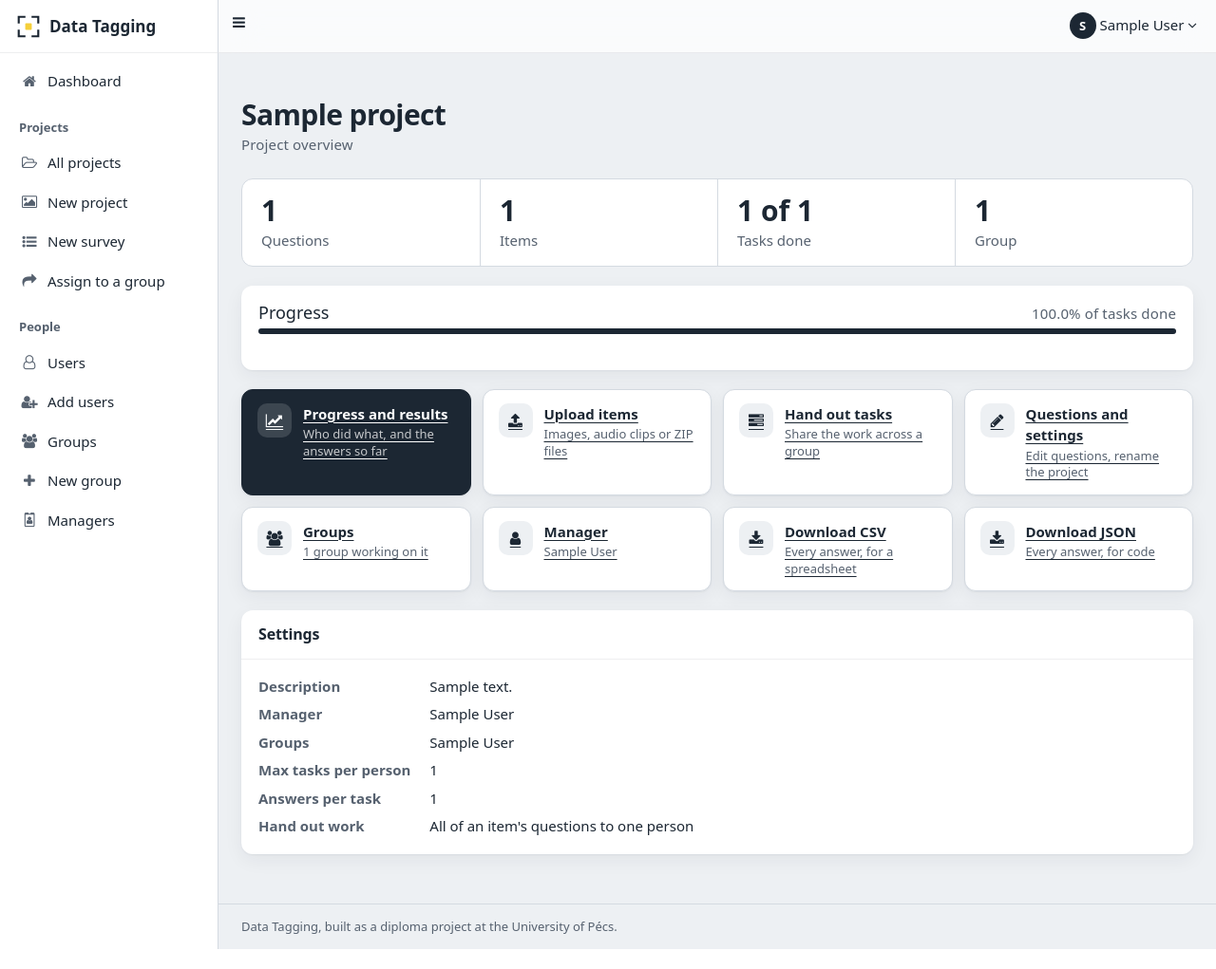
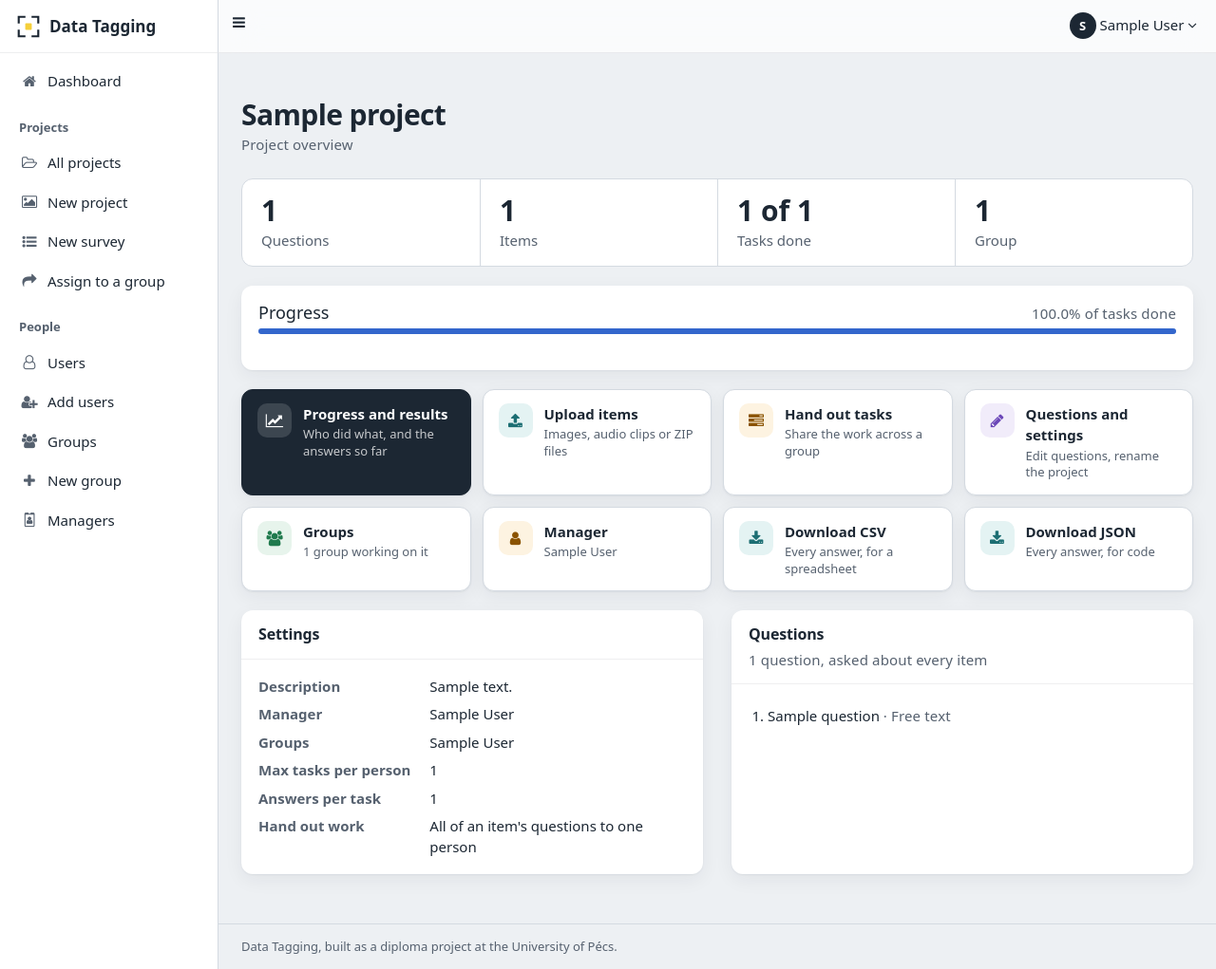
Before and after one commit to baselnasser99/Data-Tagging-Application, a Flask app: page /admin/project/1/dashboard in a window 1280 px wide. Shown: the whole page at 95% size. Before the commit the page ends 1000 px from the top, so only its background shows below. Run offline with Flask 3, Linux system fonts and the light colour scheme; a user stored in the database is signed in; tables that the repository leaves empty hold one stand-in row (values such as "Sample post"); some libraries are stand-ins or nearby versions.

Commit message:
Colour accents, and a project page without the stretched Settings card
- One calm accent blue (#3366CC) for progress bars; finished work turns
  green (a whole project, a person's row on the progress page, a member's
  own tasks). Both pass the colour checks: readable on white and told
  apart under colour-blindness, and always next to a word.
- Tile icons sit on soft tints by kind: blue projects, violet questions
  and surveys, green people, amber handing out work, teal files in or out.
  The main tile stays dark.
- Tile text was underlined like a plain link; it isn't any more.
- A project's page shows Settings and its Questions side by side instead
  of one full-width Settings card with mostly empty space.

```diff
--- a/application/static/css/app.css
+++ b/application/static/css/app.css
@@ -30,6 +30,15 @@
   --warning: #8A5300;
   --warning-bg: #FDF3E1;
   --info-bg: #E8EEF6;
+  /* Accents: one calm blue for progress and charts, plus soft tints that tell the kinds of
+     action apart. Colour always sits next to a word, never carries meaning alone. */
+  --accent: #3366CC;
+  --accent-soft: #EBF1FB;
+  --tint-blue: #EBF1FB;   --tint-blue-ink: #3366CC;
+  --tint-green: #E7F4EC;  --tint-green-ink: #1F7A4D;
+  --tint-amber: #FDF3E1;  --tint-amber-ink: #8A5300;
+  --tint-violet: #F1ECFA; --tint-violet-ink: #6B47B8;
+  --tint-teal: #E4F3F3;   --tint-teal-ink: #1C6E73;
   --radius-sm: 4px;
   --radius: 6px;
 }
@@ -404,7 +413,9 @@ select.form-control { padding-top: 6px; padding-bottom: 6px; }
 .badge.bg-blue, .badge.bg-aqua, .label-primary, .label-info { background: var(--info-bg) !important; color: var(--ink) !important; }
 
 .progress { background: var(--canvas); border-radius: 3px; box-shadow: none; height: 8px; }
-.progress-bar, .progress-bar[class*="bg-"], .progress-bar-success, .progress-bar-primary { background: var(--ink) !important; box-shadow: none; }
+.progress-bar, .progress-bar[class*="bg-"], .progress-bar-success, .progress-bar-primary { background: var(--accent) !important; box-shadow: none; }
+/* Finished work turns green: a whole project, a person's share, your own tasks */
+.state-done .progress-bar, .progress.is-done .progress-bar { background: var(--success) !important; }
 
 /* colored text helpers used for icons */
 .text-blue, .text-aqua, .text-light-blue { color: var(--ink) !important; }
@@ -522,7 +533,7 @@ select.form-control { padding-top: 6px; padding-bottom: 6px; }
 
 /* Action tiles: big, easy targets that fill the row instead of a strip of small buttons */
 .action-tiles { display: grid; grid-template-columns: repeat(auto-fill, minmax(210px, 1fr)); gap: 12px; margin-bottom: 20px; }
-.action-tile { display: flex; gap: 12px; align-items: flex-start; padding: 14px 16px; background: var(--surface);
+.action-tile { text-decoration: none; display: flex; gap: 12px; align-items: flex-start; padding: 14px 16px; background: var(--surface);
   border-radius: var(--radius); box-shadow: var(--shadow-card, none); border: 1px solid var(--line); color: var(--ink); }
 .action-tile:hover, .action-tile:focus { color: var(--ink); text-decoration: none; border-color: var(--line-strong); }
 .action-tile:focus-visible { outline: 3px solid var(--marker); outline-offset: 2px; }
@@ -531,9 +542,14 @@ select.form-control { padding-top: 6px; padding-bottom: 6px; }
 .action-tile-text { display: flex; flex-direction: column; gap: 2px; min-width: 0; }
 .action-tile-text > strong { font-size: 15px; }
 .action-tile-text > span { color: var(--muted); font-size: 13px; line-height: 1.35; }
+.tone-blue .action-tile-icon { background: var(--tint-blue); color: var(--tint-blue-ink); }
+.tone-green .action-tile-icon { background: var(--tint-green); color: var(--tint-green-ink); }
+.tone-amber .action-tile-icon { background: var(--tint-amber); color: var(--tint-amber-ink); }
+.tone-violet .action-tile-icon { background: var(--tint-violet); color: var(--tint-violet-ink); }
+.tone-teal .action-tile-icon { background: var(--tint-teal); color: var(--tint-teal-ink); }
 .action-tile-primary { background: var(--ink); border-color: var(--ink); color: #fff; }
 .action-tile-primary:hover, .action-tile-primary:focus { color: #fff; border-color: var(--ink); }
-.action-tile-primary .action-tile-icon { background: rgba(255, 255, 255, 0.14); }
+.action-tile-primary .action-tile-icon { background: rgba(255, 255, 255, 0.14); color: #fff; }
 .action-tile-primary .action-tile-text > span { color: rgba(255, 255, 255, 0.75); }
 @media (hover: hover) { .action-tile { transition: transform 100ms ease-out, box-shadow 150ms; }
   .action-tile:hover { transform: translateY(-1px); box-shadow: 0 6px 18px rgba(28, 39, 51, 0.10); } }
--- a/application/templates/admin/my_projects.html
+++ b/application/templates/admin/my_projects.html
@@ -31,8 +31,8 @@
 
 	<div class="action-tiles">
 		{{ tile(url_for('annotation_admin.create_annotation_project'), "picture-o", "New project", "Images or audio, shared across a team", primary=True) }}
-		{{ tile(url_for('admin.create_project'), "list-ul", "New survey", "Everyone answers every question") }}
-		{{ tile(url_for('groups.assign_project_to_group'), "share", "Assign to a group", "Give one of your projects to a group") }}
+		{{ tile(url_for('admin.create_project'), "list-ul", "New survey", "Everyone answers every question", tone="violet") }}
+		{{ tile(url_for('groups.assign_project_to_group'), "share", "Assign to a group", "Give one of your projects to a group", tone="amber") }}
 	</div>
 
 	<h2 class="section-title">Your projects</h2>
--- a/application/templates/admin/project_dashboard.html
+++ b/application/templates/admin/project_dashboard.html
@@ -57,32 +57,34 @@
             {{ tile(url_for('annotation_admin.view_annotation_project', project_id=project.id), "line-chart", "Progress and results",
                     "Who did what, and the answers so far", primary=True) }}
             {{ tile(url_for('annotation_admin.upload_images', project_id=project.id), "upload", "Upload items",
-                    "Images, audio clips or ZIP files") }}
+                    "Images, audio clips or ZIP files", tone="teal") }}
             {{ tile(url_for('annotation_admin.generate_annotation_tasks', project_id=project.id), "tasks", "Hand out tasks",
-                    "Share the work across a group") }}
+                    "Share the work across a group", tone="amber") }}
             {% endif %}
             {{ tile(url_for('manager.edit_project_questions', project_id=project.id), "pencil", "Questions and settings",
-                    "Edit questions, rename the project", primary=not project.is_annotation_project) }}
+                    "Edit questions, rename the project", primary=not project.is_annotation_project, tone="violet") }}
             {{ tile(url_for('manager.project_groups', project_id=project.id), "users", "Groups",
-                    plural(assigned_groups|length, "group") ~ " working on it") }}
+                    plural(assigned_groups|length, "group") ~ " working on it", tone="green") }}
             {{ tile(url_for('manager.project_admins', project_id=project.id), "user", "Manager",
-                    project_admins[0].user.full_name if project_admins else "No manager yet") }}
+                    project_admins[0].user.full_name if project_admins else "No manager yet", tone="amber") }}
             {% if project.is_annotation_project %}
             {{ tile(url_for('annotation_admin.export_project', project_id=project.id, file_format='csv'), "download", "Download CSV",
-                    "Every answer, for a spreadsheet") }}
+                    "Every answer, for a spreadsheet", tone="teal") }}
             {{ tile(url_for('annotation_admin.export_project', project_id=project.id, file_format='json'), "download", "Download JSON",
-                    "Every answer, for code") }}
+                    "Every answer, for code", tone="teal") }}
             {% else %}
-            {{ tile(url_for('admin.download_files', project_id=project.id), "download", "Download answers", "Every answer as a file") }}
+            {{ tile(url_for('admin.download_files', project_id=project.id), "download", "Download answers", "Every answer as a file", tone="teal") }}
             {% endif %}
         </div>
 
+        <div class="row task-grid">
+            <div class="col-md-6 col-xs-12">
                 <div class="box">
                     <div class="box-header with-border">
                         <h3 class="box-title">Settings</h3>
                     </div>
                     <div class="box-body">
-                <dl class="settings-list settings-list-wide">
+                        <dl class="settings-list">
                             <dt>Description</dt>
                             <dd class="project-desc">{{ project.desc or "None" }}</dd>
                             <dt>Manager</dt>
@@ -100,5 +102,24 @@
                         </dl>
                     </div>
                 </div>
+            </div>
+            <div class="col-md-6 col-xs-12">
+                <div class="box">
+                    <div class="box-header with-border">
+                        <h3 class="box-title">Questions</h3>
+                        <p class="text-muted" style="margin: 4px 0 0;">{{ plural(project.questions|length, "question") }}{% if project.is_annotation_project %}, asked about every item{% endif %}</p>
+                    </div>
+                    <div class="box-body">
+                        <ol class="question-list">
+                            {% for question in project.questions %}
+                            <li>{{ question.question }} <span class="text-muted">· {{ "Multiple choice" if question.answer_type.value == "mcq" else "Free text" }}</span></li>
+                            {% else %}
+                            <li class="text-muted">No questions yet.</li>
+                            {% endfor %}
+                        </ol>
+                    </div>
+                </div>
+            </div>
+        </div>
     </section>
 {% endblock %}
--- a/application/templates/admin/view_annotation_project.html
+++ b/application/templates/admin/view_annotation_project.html
@@ -91,7 +91,7 @@
             <td class="num">{{ row.completed }}</td>
             <td class="num">{{ row.open }}</td>
             <td>
-              <div class="progress" role="progressbar" aria-valuenow="{{ pct|round|int }}" aria-valuemin="0" aria-valuemax="100" aria-label="{{ row.user.full_name }} progress">
+              <div class="progress{% if row.total and row.completed == row.total %} is-done{% endif %}" role="progressbar" aria-valuenow="{{ pct|round|int }}" aria-valuemin="0" aria-valuemax="100" aria-label="{{ row.user.full_name }} progress">
                 <div class="progress-bar" style="width: {{ pct }}%"></div>
               </div>
             </td>
--- a/application/templates/includes/tiles.html
+++ b/application/templates/includes/tiles.html
@@ -5,11 +5,13 @@
   Usage:
     {% from "includes/tiles.html" import tile %}
     <div class="action-tiles">
-      {{ tile(url_for(...), "upload", "Upload items", "Images or audio clips, or ZIP files", primary=True) }}
+      {{ tile(url_for(...), "upload", "Upload items", "Images or audio clips, or ZIP files", tone="teal") }}
+  Tones (icon tint): blue = projects, violet = questions and surveys, green = people,
+  amber = handing out work, teal = files in or out. The primary tile is dark.
     </div>
 #}
-{% macro tile(url, icon, title, text, primary=False) -%}
-  <a href="{{ url }}" class="action-tile{% if primary %} action-tile-primary{% endif %}">
+{% macro tile(url, icon, title, text, primary=False, tone="blue") -%}
+  <a href="{{ url }}" class="action-tile tone-{{ tone }}{% if primary %} action-tile-primary{% endif %}">
     <span class="action-tile-icon" aria-hidden="true"><i class="fa fa-{{ icon }}"></i></span>
     <span class="action-tile-text">
       <strong>{{ title }}</strong>
```
Also changed, not shown: application/templates/admin/dashboard.html (+4 -4 lines). Lines whose indentation alone changed are shown as unchanged.
